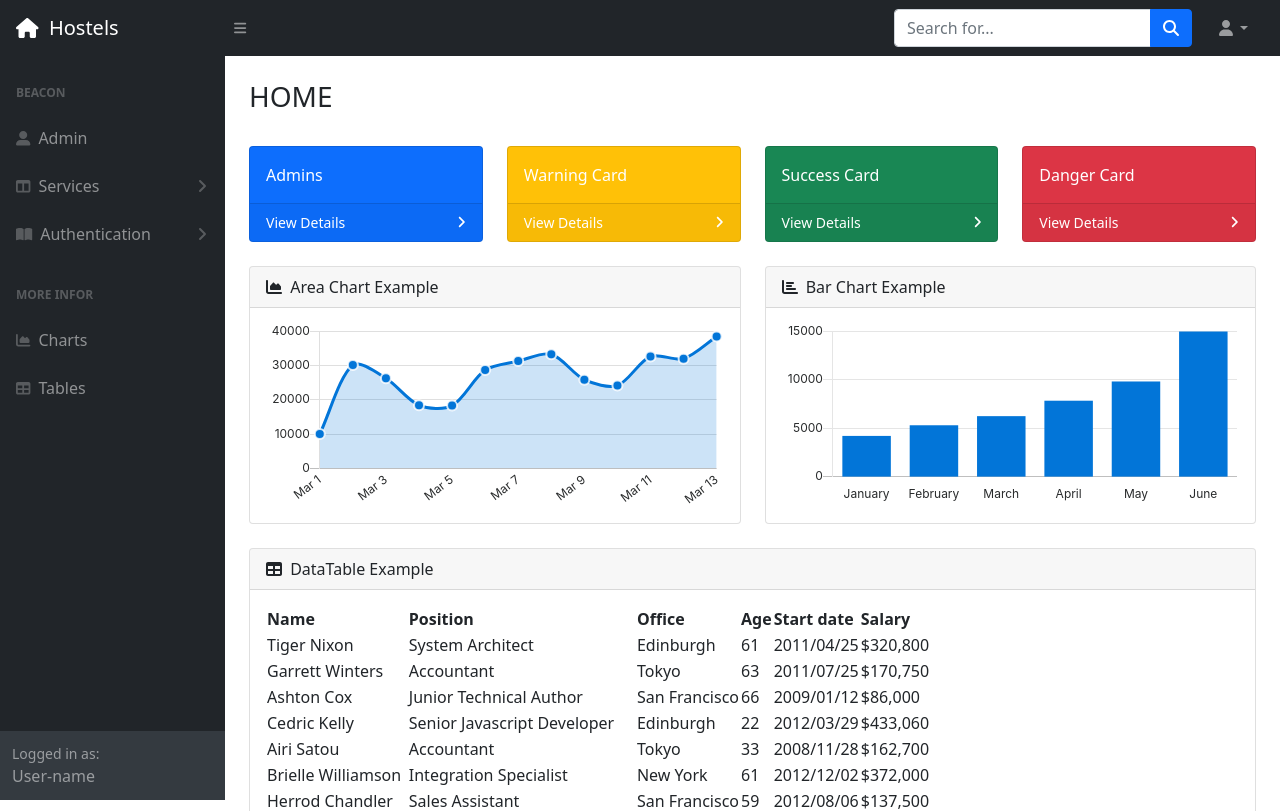
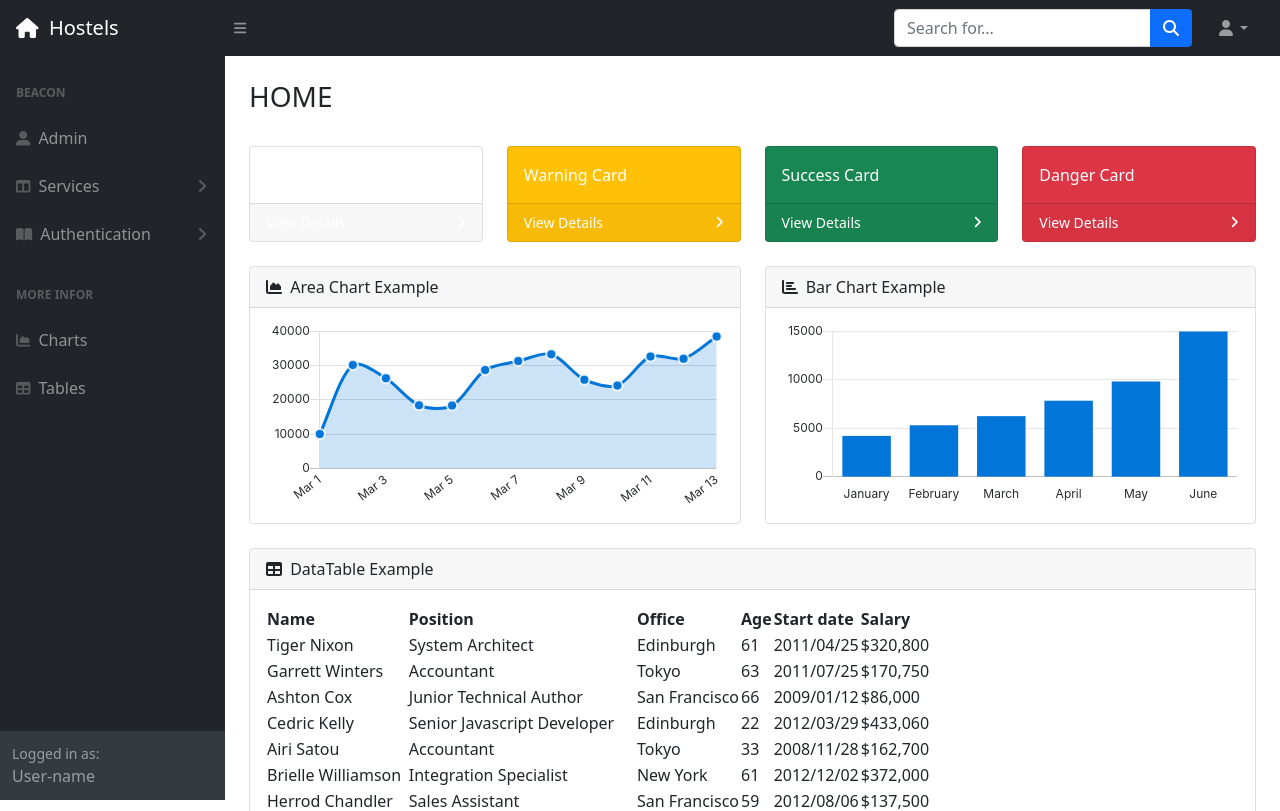
Before and after one commit to Ronaldki/Hoste_site, a PHP site: page /admin/home.php in a window 1280 px wide. Shown: the top 811 px of the page. Run offline with PHP 8.4, Linux system fonts and the light colour scheme; some libraries are stand-ins or nearby versions.

Commit message:
changes applied recentl....y

```diff
--- a/admin/home.php
+++ b/admin/home.php
@@ -15,8 +15,8 @@
                         <br>
                         <div class="row">
                             <div class="col-xl-3 col-md-6">
-                                <div class="card bg-primary text-white mb-4">
-                                    <div class="card-body">Admins</div>
+                                <div class="card text-white mb-4">
+                                    <div class="card-body">Adminshhhhhh</div>
                                     <div class="card-footer d-flex align-items-center justify-content-between">
                                         <a class="small text-white stretched-link" href="table_admin.php" style="text-decoration:none">View Details</a>
                                         <div class="small text-white"><i class="fas fa-angle-right"></i></div>
```
